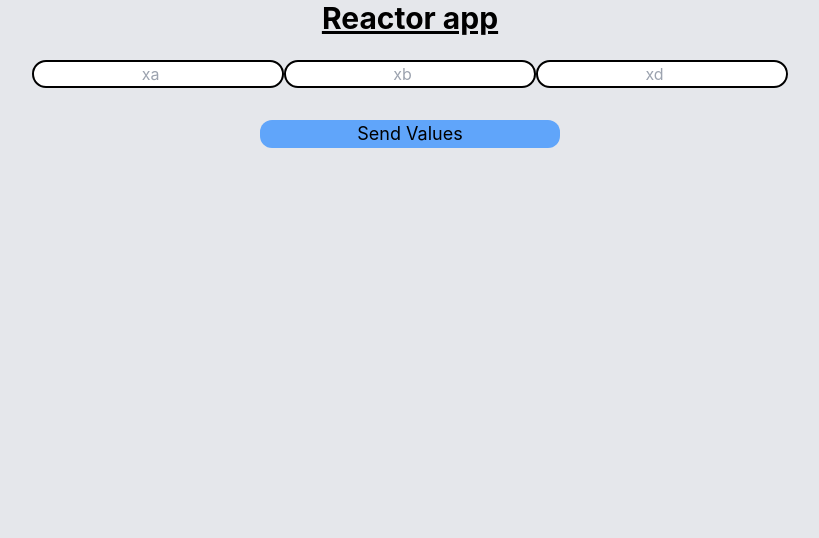
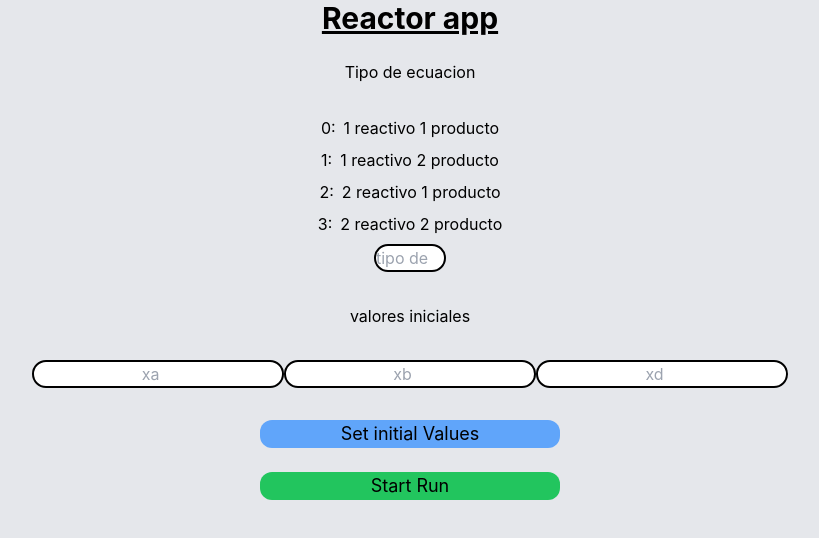
Before and after one commit to fabiannabi/reactor, a React (Create React App) app: page / in a window 1280 px wide. Shown: the top 538 px of the page, without its empty margins (230-1049 px from the left). Built offline with nearby package versions, Linux system fonts and the light colour scheme.

Commit message:
add type input

```diff
--- a/src/App.js
+++ b/src/App.js
@@ -8,10 +8,19 @@ function App() {
 
   const handleSubmit = (e) => {
     e.preventDefault();
-    console.log(e.target.xa.value);
-    console.log(e.target.xb.value);
-    console.log(e.target.xd.value);
+    setValues({
+      tipo: e.target.tipo.value,
+      xa: e.target.xa.value,
+      xb: e.target.xb.value,
+      xd: e.target.xd.value,
+    });
   };
+
+  const startRun = () => {
+    // do something
+    // exponential base 10 5*Math.pow(10, -1)
+  };
+  console.log(values);
 
   return (
     <div className="bg-gray-200 h-screen w-screen">
@@ -22,6 +31,37 @@ function App() {
           onSubmit={(e) => handleSubmit(e)}
           className="flex items-center justify-center gap-x-4 flex-col gap-y-8"
         >
+          {" "}
+          <h1> Tipo de ecuacion</h1>
+          <section className="flex items-center justify-center flex-col gap-2">
+            <section className="flex items-center justify-around gap-x-2">
+              <p>0:</p>
+              <p>1 reactivo 1 producto</p>
+            </section>
+
+            <section className="flex items-center justify-around gap-x-2">
+              <p>1:</p>
+              <p>1 reactivo 2 producto</p>
+            </section>
+            <section className="flex items-center justify-around gap-x-2">
+              <p>2:</p>
+              <p>2 reactivo 1 producto</p>
+            </section>
+            <section className="flex items-center justify-around gap-x-2">
+              <p>3:</p>
+              <p>2 reactivo 2 producto</p>
+            </section>
+
+            <input
+              className="border-2 border-black rounded-full text-center"
+              type="number"
+              name="tipo"
+              placeholder="tipo de ecuacion"
+              min={0}
+              max={3}
+            ></input>
+          </section>
+          <h1> valores iniciales</h1>
           <section className="flex items-center justify-between">
             <input
               className="border-2 border-black rounded-full text-center"
@@ -45,15 +85,22 @@ function App() {
               min={0}
             ></input>
           </section>
-
           <button
             type="submit"
             className="w-[300px] rounded-xl text-lg text-center bg-blue-400"
           >
             {" "}
-            Send Values
+            Set initial Values
           </button>
         </form>
+      </section>
+      <section className="flex items-center justify-center pt-6">
+        <button
+          onClick={startRun}
+          className="bg-green-500 w-[300px] rounded-xl text-lg text-center"
+        >
+          Start Run
+        </button>
       </section>
     </div>
   );
```
